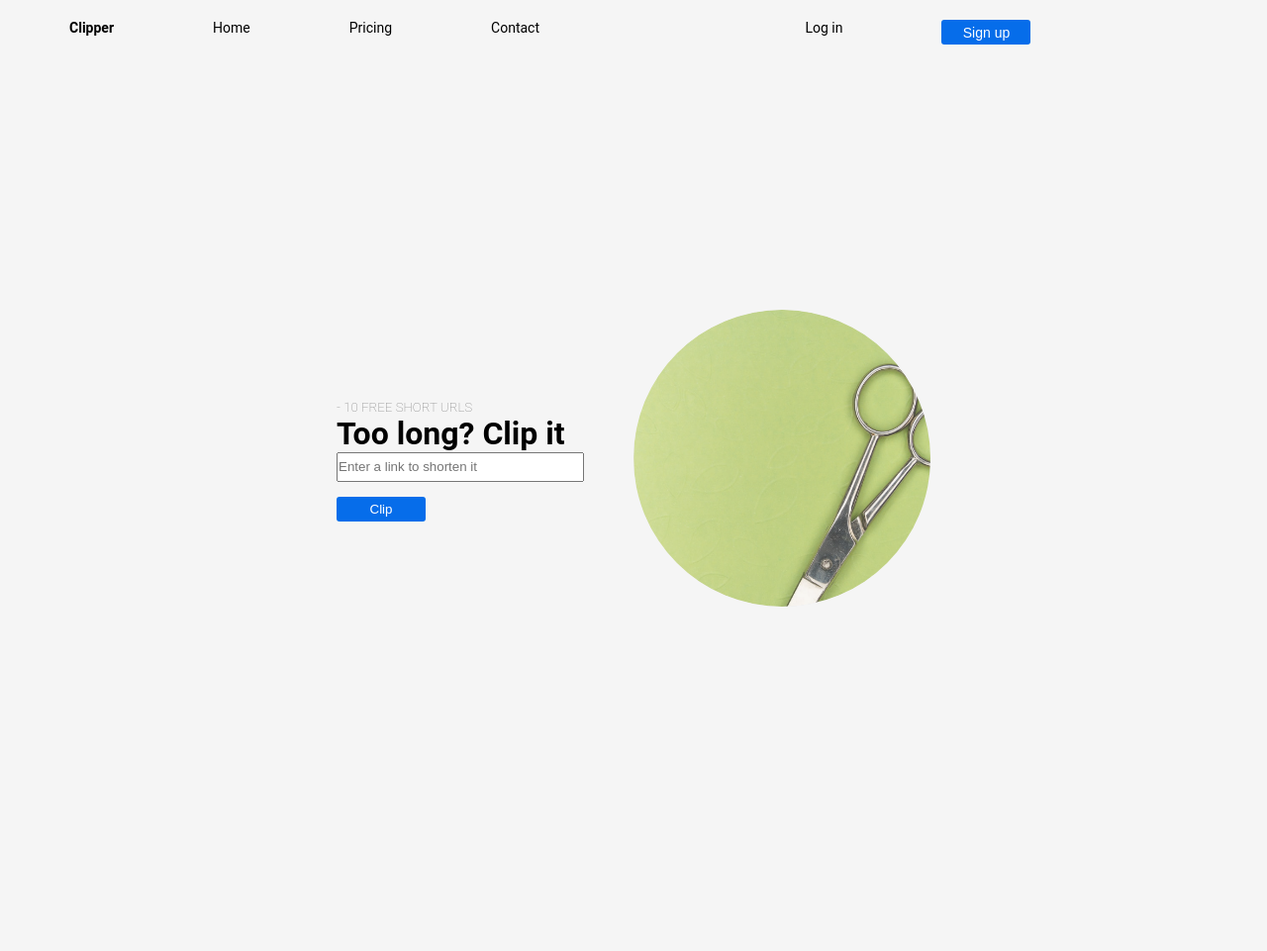
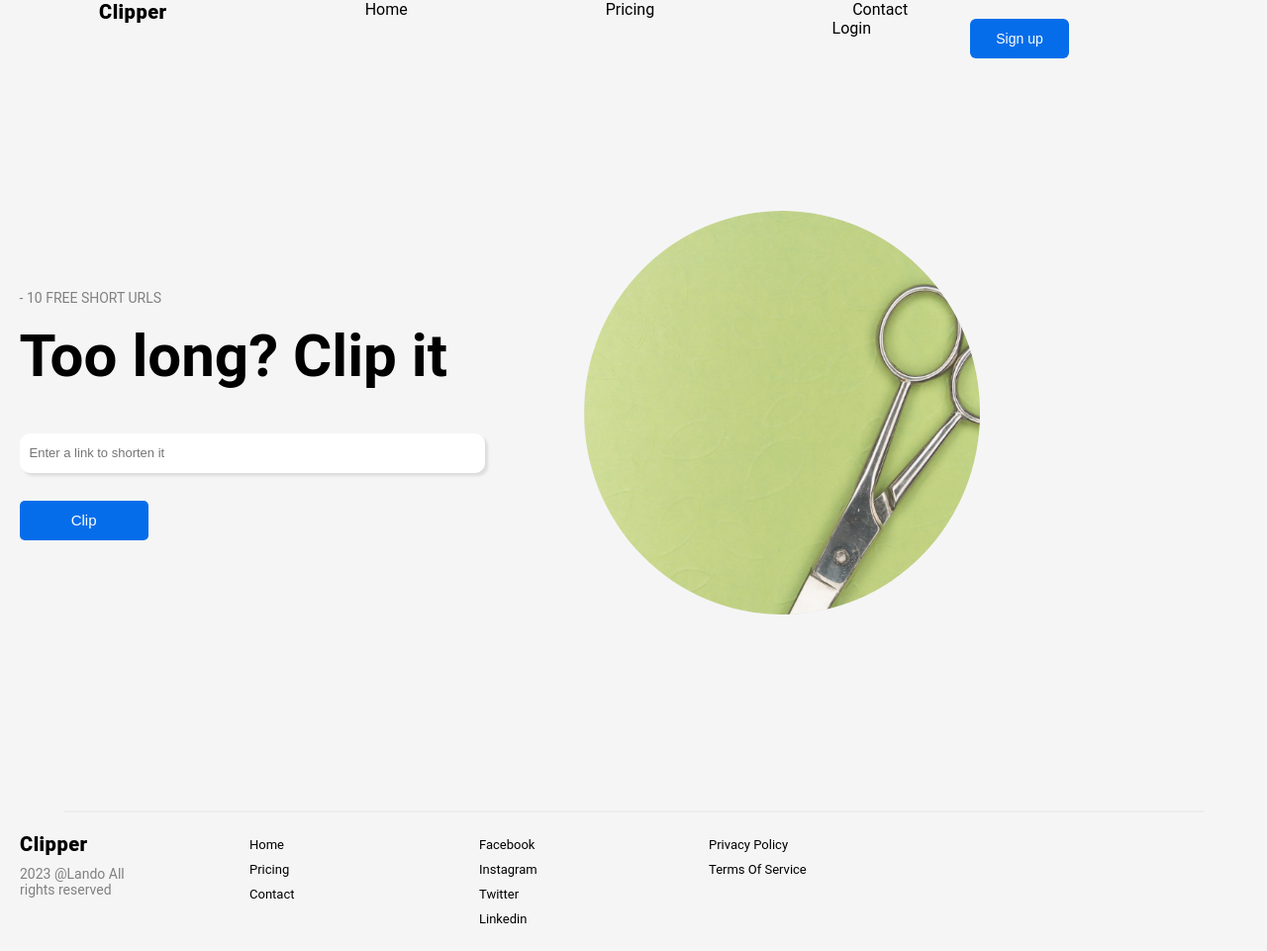
Before and after one commit to igbominadeveloper/clip-it-template, a plain HTML site: page index.html in a window 1280 px wide. Shown: the whole page at 99% size. Before the commit the page ends 865 px from the top, so only its background shows below. Drawn offline with Linux system fonts and the light colour scheme.

Commit message:
Footer addition

```diff
--- a/index.html
+++ b/index.html
@@ -14,19 +14,18 @@
   </head>
   <body>
     <div>
-      <nav>
-        <ul class="main-nav">
-          <li class="nav-list"><a href=""><strong>Clipper</strong></a></li>
-          <li class="nav-list"><a href="">Home</a></li>
-          <li class="nav-list"><a href="">Pricing</a></li>
-          <li class="nav-list"><a href="">Contact</a></li>
-          <ul class="main-nav push">
-            <li class="nav-list"><a href="">Log in</a></li>
-            <li class="nav-list"><a href=""><button class="sign-up-button">Sign up</button></a></li>
-          </ul>
+      <nav class="topnav">
+        <ul>
+          <li><a href="" class="bold-nav">Clipper</a></li>
+          <li><a href="" class="active">Home</a></li>
+          <li><a href="">Pricing</a></li>
+          <li><a href="">Contact</a></li>
+          <li class="push"><button class="sign-up-button">Sign up</button><a href=""></a></li>
+          <li class="push"><a href="">Login</a></li>
         </ul>
       </nav>
     </div>
+
 
     <div class="second-div">
       <div class="second-div-content">
@@ -41,6 +40,29 @@
       </div>
     </div>
 
+    <hr>
 
+    <footer>
+      <div class="column left" >
+        <h3 class="bold-nav">Clipper</h3>
+        <p class="footer-paragraph">2023 @Lando All <br/> rights reserved</p>
+      </div>
+      <div class="column right">
+        <li class="footer-list"><a>Home</a></li>
+        <li class="footer-list"><a>Pricing</a></li>
+        <li class="footer-list"><a>Contact</a></li>
+      </div>
+      <div class="column middle">
+        <li class="footer-list"><a>Facebook</a></li>
+        <li class="footer-list"><a>Instagram</a></li>
+        <li class="footer-list"><a>Twitter</a></li>
+        <li class="footer-list"><a>Linkedin</a></li>
+      </div>
+
+      <div class="column last">
+        <li class="footer-list"><a>Privacy Policy</a></li>
+        <li class="footer-list"><a>Terms Of Service</a></li>
+      </div>
+    </footer>
   </body>
 </html>
--- a/style.css
+++ b/style.css
@@ -7,21 +7,7 @@
 body{
     font-family: 'Roboto', sans-serif;
     background-color: #f5f5f5;
-    /* overflow: hidden; */
-}
-
-.nav-list{
-    list-style: none;
-    cursor: pointer;
-    text-decoration: none;
-    font-size: 14px;
-}
-
-
-a{
-    text-decoration: none;
-    color: black;
-    margin: 0 50px;
+    margin: 0 auto;
 }
 
 a:hover{
@@ -29,47 +15,82 @@ a:hover{
     transition: all 0.3s ease;
 }
 
-.main-nav{
-    display: flex;
-    margin: 20px;
+.top-nav{
+    overflow: hidden;
+}
+
+.topnav a{
+    float: left;
+    text-decoration: none;
+    color: black;
+    margin: 0 100px;
+    cursor: pointer;
+}
+
+.push{
+    float: right;
+}
+
+.bold-nav{
+    font-size: 20px;
+    font-weight:800;
+    letter-spacing: 0.5px;
+}
+
+.active{
+    color: rgb(6, 109, 234);
+}
+
+h1{
+    font-size: 60px;
+    margin: 2px 0 30px 0;
 }
 
 .second-div{
     display: flex;
-    gap: 50px;
     justify-content: center;
     align-items: center;
     height: 100vh;
+    gap: 100px;
+}
+
+.scissors-image{
+    border-radius: 50%;
+    width: 400px;
 }
 
 input{
-    width: 250px;
-    height: 30px;
+    width: 470px;
+    height: 40px;
+    border-radius: 10px;
+    border: none;
+    font-size:13px;
+    padding: 0 10px;
+    box-shadow: 3px 3px 3px rgba(0, 0, 0, 0.1);
+    margin: 13px 0;
+}
+
+.sign-up-button{
+    color: white;
+    height:40px;
+    border-radius: 6px;
+    width: 100px;
+    border: 0;
+    font-size: 14px;
+    background-color: rgb(6, 109, 234);
+    margin-left: 0;
 }
 
 
-.sign-up-button{
-    color: white;
-    height:25px;
-    border-radius: 3px;
-    width: 90px;
-    border: 0;
-    font-size: 14px;
-    background-color: rgb(6, 109, 234);
-}
-
-.push{
-    margin: auto;
-}
-
 .clip-button{
     color: white;
-    height:25px;
-    border-radius: 3px;
-    width: 90px;
+    height:40px;
+    border-radius: 5px;
+    width: 130px;
     border: 0;
     margin-top: 15px;
     background-color: rgb(6, 109, 234);
+    font-size: 15px;
 }
 
 button:hover{
@@ -78,12 +99,41 @@ button:hover{
 
 p{
     color: grey;
-    font-weight: lighter;
-    font-size: smaller;
+    font-weight:400;
+    font-size: 14px;
+    margin-bottom: 15px;
 }
 
-.scissors-image{
-    border-radius: 50%;
-    width: 300px;
-    height: 300px;
+hr{
+    background-color:rgb(98, 97, 97);
+    width: 90%;
+    margin: 0 auto;
+    border-style:groove;
 }
+
+.footer-list{
+    list-style: none;
+    padding: 5px 0;
+}
+
+.footer-paragraph{
+    margin-top: 10px;
+}
+
+footer{
+    margin: 0 auto;
+    font-size: 13px;
+}
+
+.column {
+    float: left;
+    margin: 20px;
+}
+
+.left, .right, .middle,.last{
+    width: 15%;
+}
+
+li{
+    list-style: none;
+}
```
